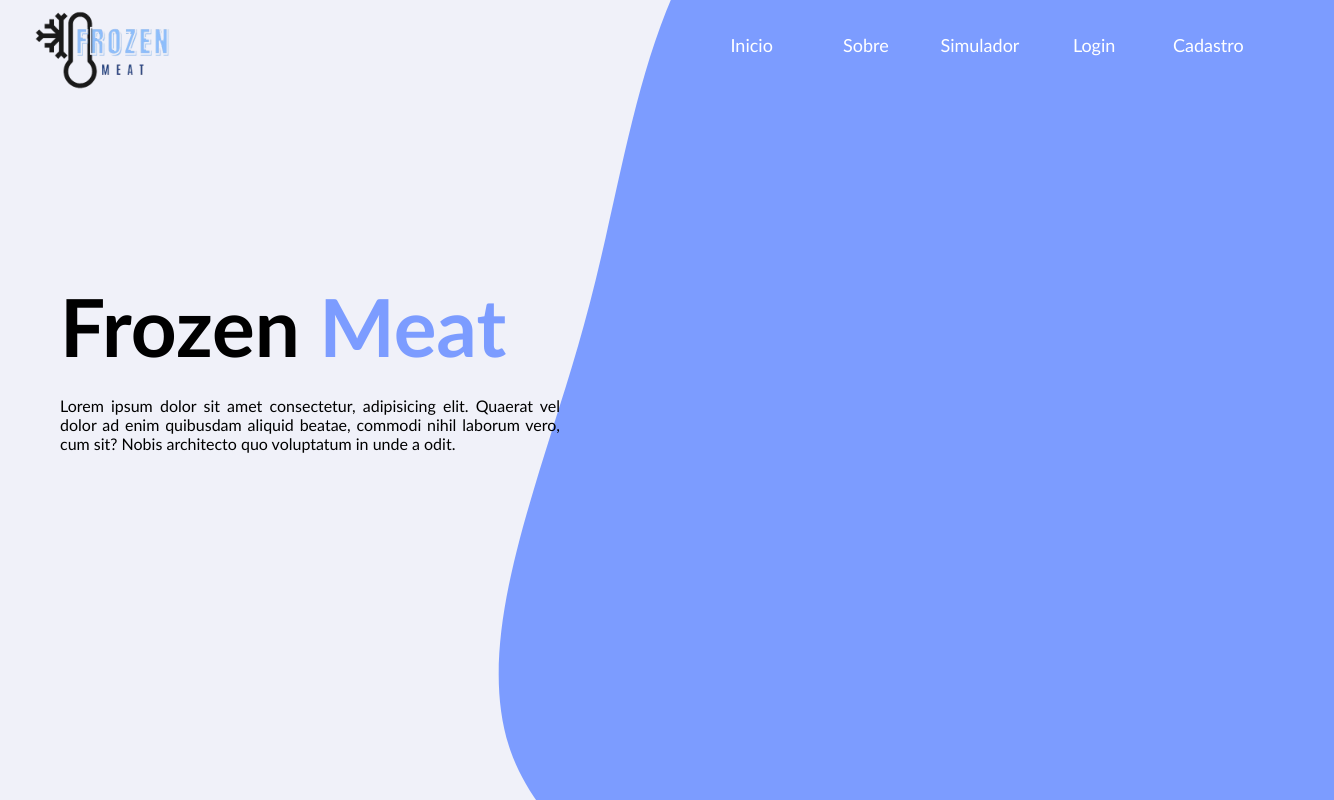
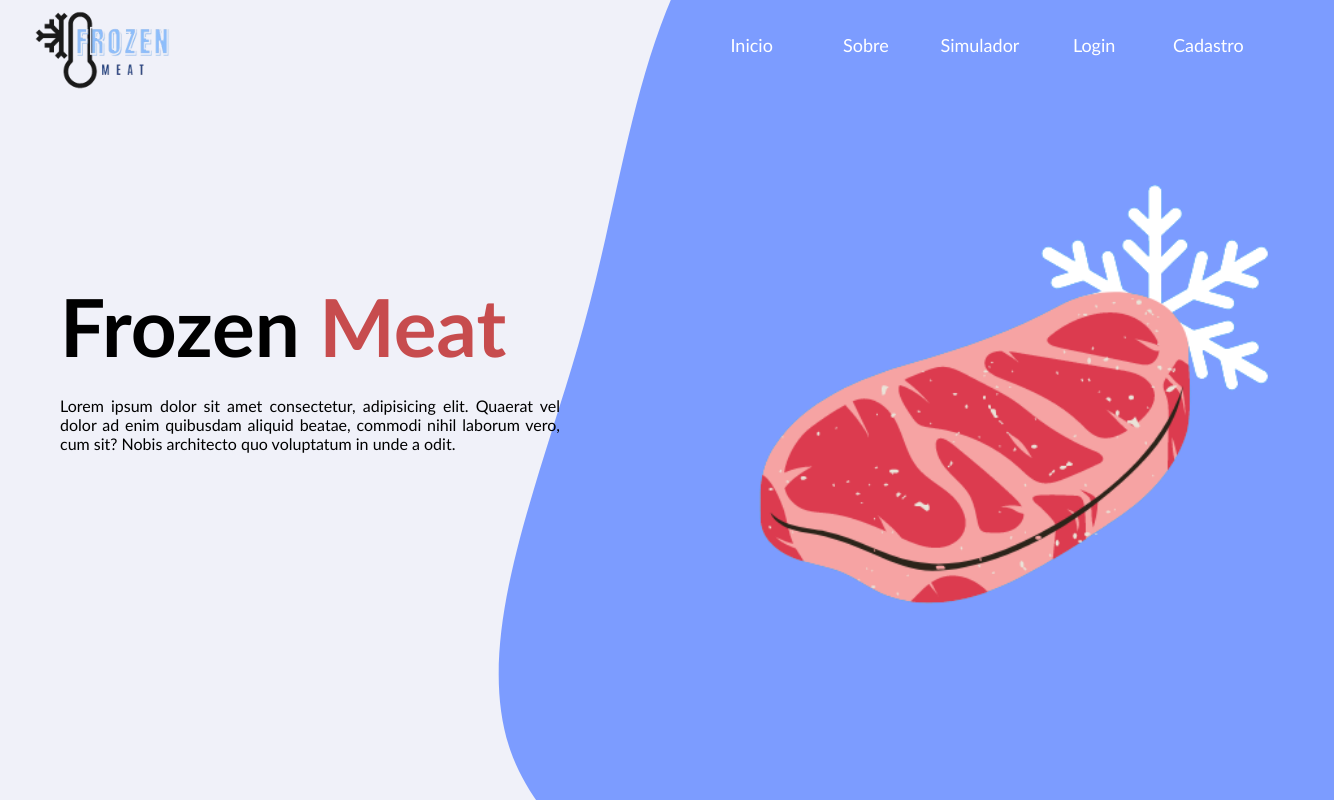
Before and after one commit to JoaoRossii/FrozenMeat_Sprint2, a plain HTML site: page FrozenMeat/index.html in a window 1280 px wide. Shown: the whole page, 1334 px wide, since content can reach past the window. Drawn offline with Linux system fonts and the light colour scheme.

Commit message:
Site Institucional

```diff
--- a/FrozenMeat/index.html
+++ b/FrozenMeat/index.html
@@ -34,11 +34,14 @@
         </div>
         <div class="contento">
             <div class="amos">
-                <h2>Frozen <span style="color: #7c9cff;">Meat</span></h2>
+                <h2>Frozen <span style="color: #c74c4e;">Meat</span></h2>
                 <p>Lorem ipsum dolor sit amet consectetur, adipisicing elit. Quaerat vel dolor ad enim quibusdam aliquid beatae, commodi nihil laborum vero, cum sit? Nobis architecto quo voluptatum in unde a odit.</p>
             </div>
-            <div class="anoth"></div>
+            <div class="anoth">
+                <img src="prot__1_-removebg-preview.png" alt="">
+            </div>
         </div>
     </section>
+    <section class="second"></section>
     </body>
 </html>
--- a/FrozenMeat/style.css
+++ b/FrozenMeat/style.css
@@ -80,6 +80,7 @@ body {
     flex-direction: column;
     display: flex;
 
+
 }
 .amos h2{
     font-size: 80px;
@@ -92,4 +93,9 @@ body {
 .anoth{
     width: 600px;
     height: 500px;
+    position: relative;
+    left: 5%;
 }
+.anoth img{
+    width: 650px;
+}
```
Also changed, not shown: FrozenMeat/prot-removebg-preview.png (added), FrozenMeat/prot__1_-removebg-preview.png (added).
